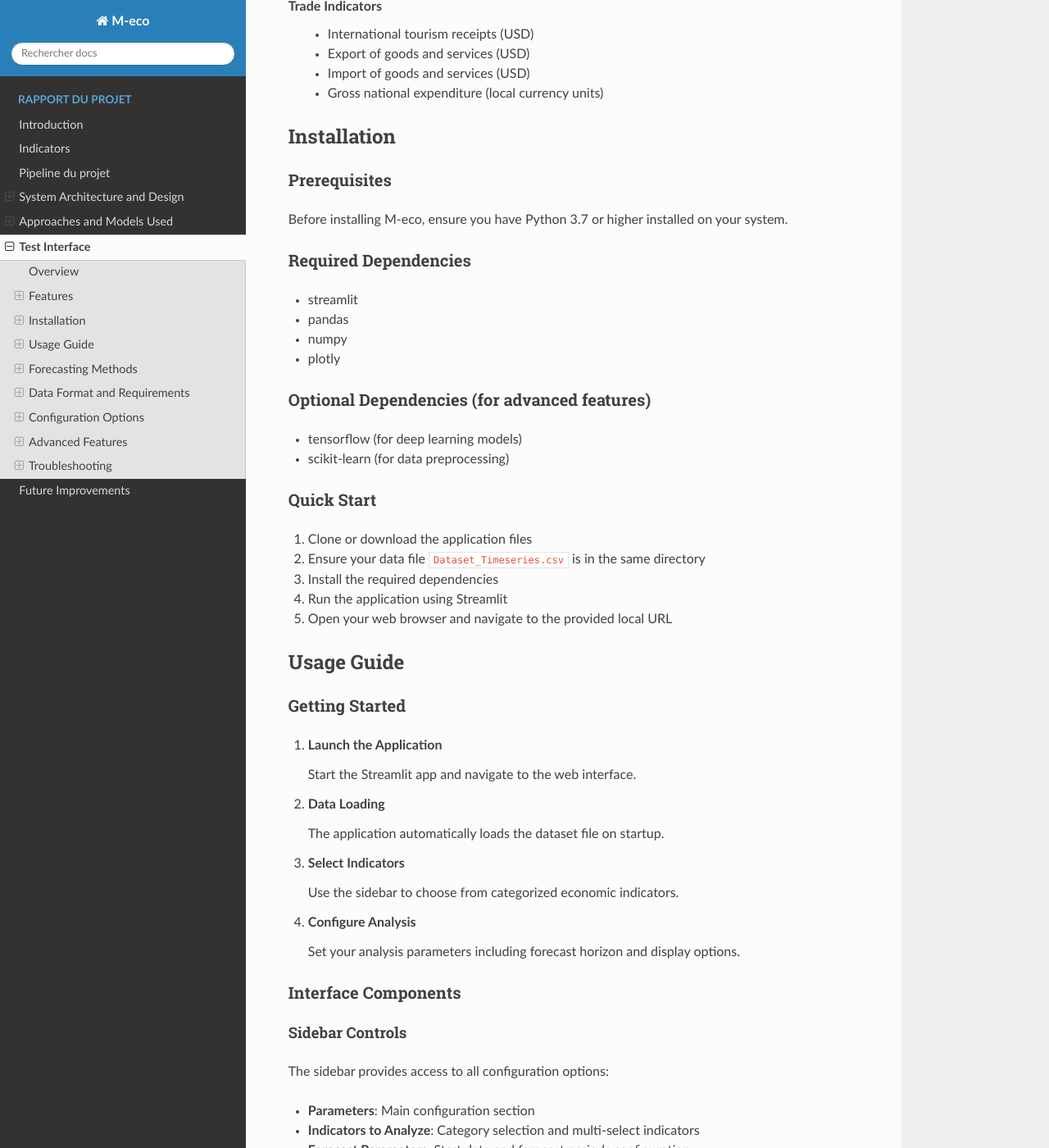
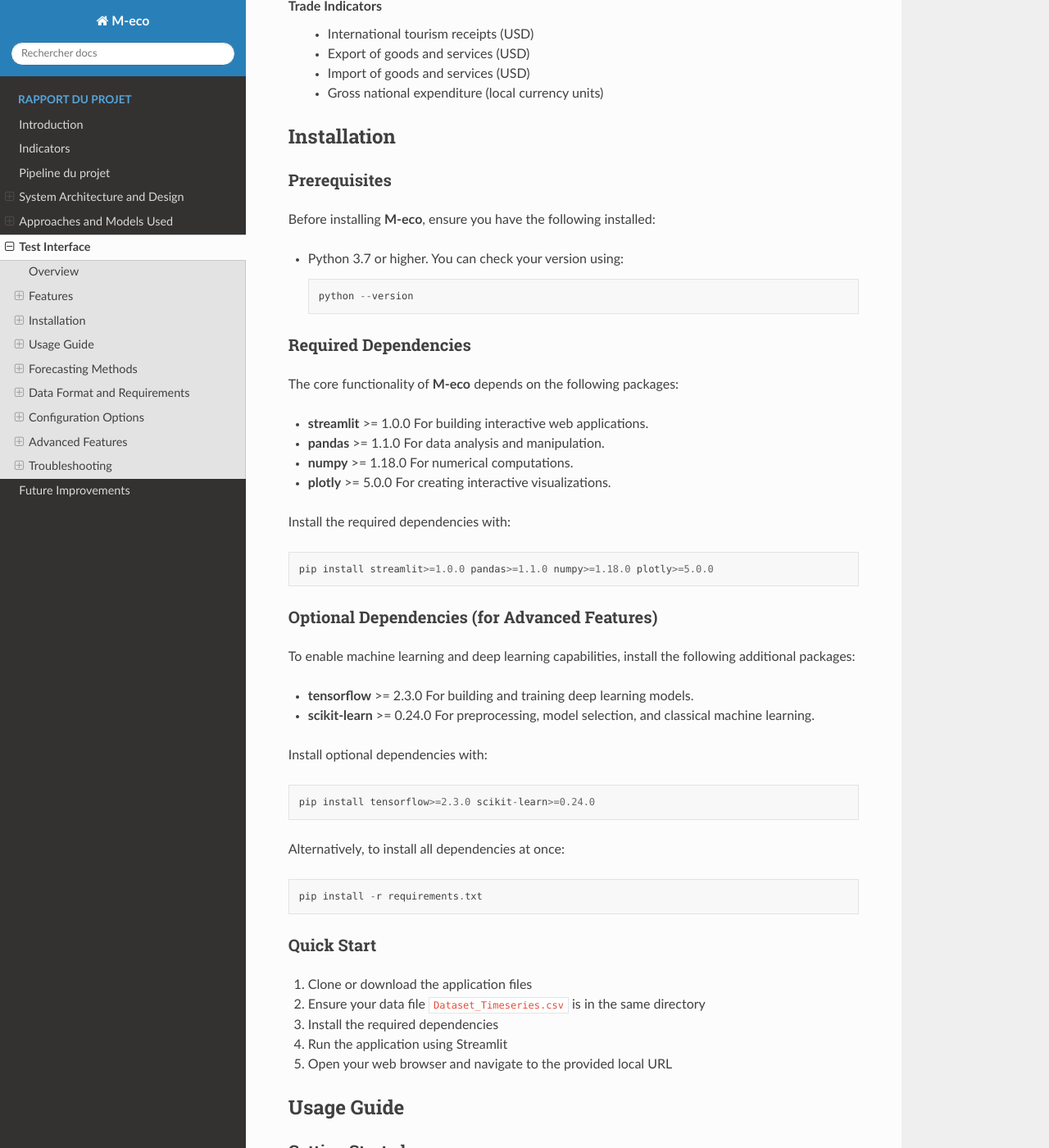
Before and after one commit to med-reda-nk/M_eco, a Sphinx documentation site: the page built from Documentation/interface.rst, in a window 1280 px wide and 1400 px high, scrolled down 1126 px. Shown: the whole window at 82% size. Built offline with Sphinx 7.4.7 and the Read the Docs theme 3.1.0, drawn with Linux system fonts in a browser that asks for light colours.

Commit message:
Update interface.rst

```diff
--- a/Documentation/interface.rst
+++ b/Documentation/interface.rst
@@ -56,21 +56,49 @@ Installation
 Prerequisites
 -------------
 
-Before installing M-eco, ensure you have Python 3.7 or higher installed on your system.
+Before installing **M-eco**, ensure you have the following installed:
+
+- Python 3.7 or higher.
+  You can check your version using::
+
+    python --version
 
 Required Dependencies
 ---------------------
 
-* streamlit
-* pandas
-* numpy
-* plotly
+The core functionality of **M-eco** depends on the following packages:
 
-Optional Dependencies (for advanced features)
+- **streamlit** >= 1.0.0
+  For building interactive web applications.
+- **pandas** >= 1.1.0
+  For data analysis and manipulation.
+- **numpy** >= 1.18.0
+  For numerical computations.
+- **plotly** >= 5.0.0
+  For creating interactive visualizations.
+
+Install the required dependencies with::
+
+    pip install streamlit>=1.0.0 pandas>=1.1.0 numpy>=1.18.0 plotly>=5.0.0
+
+Optional Dependencies (for Advanced Features)
 ---------------------------------------------
 
-* tensorflow (for deep learning models)
-* scikit-learn (for data preprocessing)
+To enable machine learning and deep learning capabilities, install the following additional packages:
+
+- **tensorflow** >= 2.3.0
+  For building and training deep learning models.
+- **scikit-learn** >= 0.24.0
+  For preprocessing, model selection, and classical machine learning.
+
+Install optional dependencies with::
+
+    pip install tensorflow>=2.3.0 scikit-learn>=0.24.0
+
+Alternatively, to install all dependencies at once::
+
+    pip install -r requirements.txt
+
 
 Quick Start
 -----------
```
